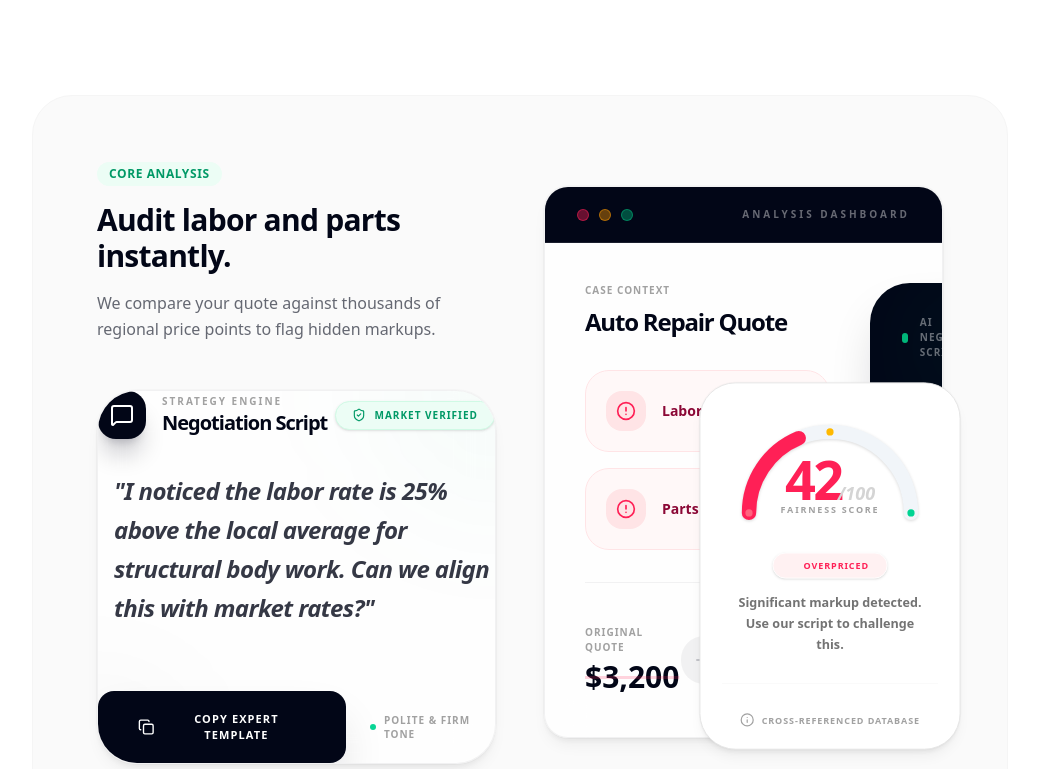
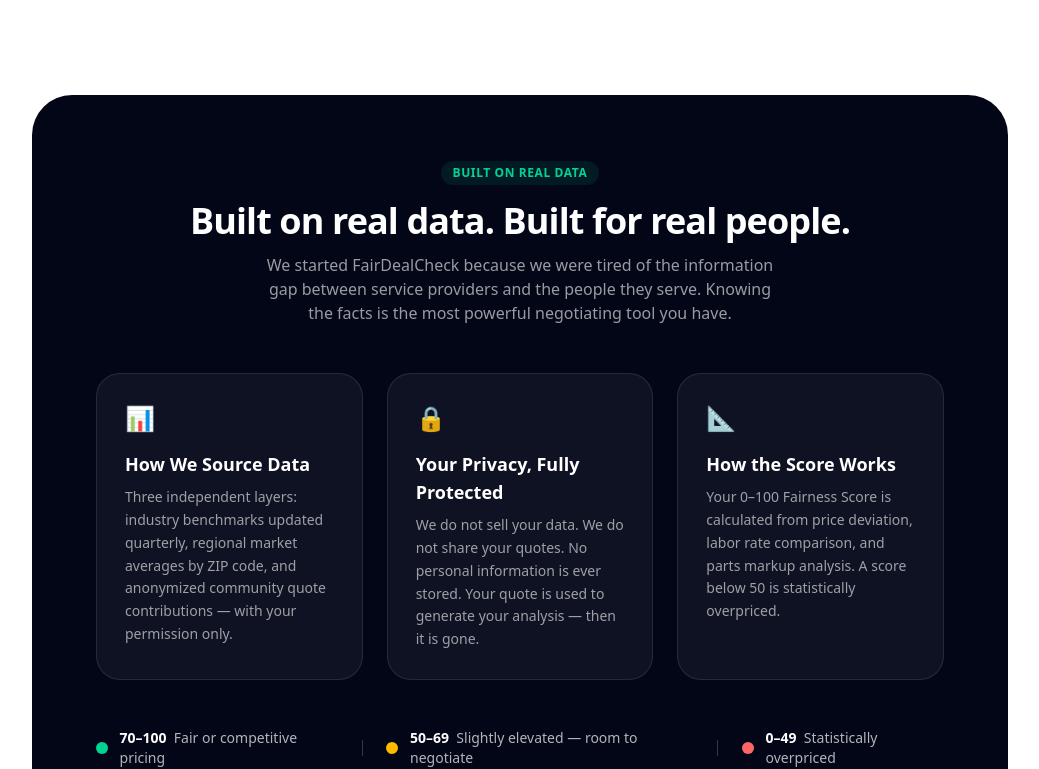
Before and after one commit to noutpelgrim/fairdealcheck, a Next.js app: page / in a window 1280 px wide. Shown: the part 1133-1902 px from the top of the page, without its empty margins (120-1159 px from the left). Built offline with nearby package versions, Linux system fonts and the light colour scheme.

Commit message:
feat: add trust and credibility section to landing page

```diff
--- a/src/app/page.tsx
+++ b/src/app/page.tsx
@@ -91,6 +91,65 @@
           </div>
         </section>
 
+
+        {/* Trust & Credibility Section */}
+        <section className="pb-24 px-6 max-w-5xl mx-auto">
+          {/* Dark banner */}
+          <div className="bg-navy rounded-[40px] p-10 md:p-16 text-white">
+            <div className="text-center mb-12">
+              <div className="inline-flex items-center space-x-2 text-emerald-400 bg-emerald-400/10 px-3 py-1 rounded-full text-xs font-bold uppercase tracking-wider mb-4">
+                Built on real data
+              </div>
+              <h2 className="text-4xl font-bold tracking-tight mb-3">
+                Built on real data. Built for real people.
+              </h2>
+              <p className="text-white/60 max-w-lg mx-auto">
+                We started FairDealCheck because we were tired of the information gap between service providers and the people they serve. Knowing the facts is the most powerful negotiating tool you have.
+              </p>
+            </div>
+
+            <div className="grid grid-cols-1 md:grid-cols-3 gap-6 mb-12">
+              <div className="bg-white/5 rounded-3xl p-7 border border-white/10">
+                <div className="text-emerald-400 text-2xl mb-4">&#128202;</div>
+                <h3 className="font-bold text-lg mb-2">How We Source Data</h3>
+                <p className="text-white/60 text-sm leading-relaxed">
+                  Three independent layers: industry benchmarks updated quarterly, regional market averages by ZIP code, and anonymized community quote contributions &mdash; with your permission only.
+                </p>
+              </div>
+              <div className="bg-white/5 rounded-3xl p-7 border border-white/10">
+                <div className="text-emerald-400 text-2xl mb-4">&#128274;</div>
+                <h3 className="font-bold text-lg mb-2">Your Privacy, Fully Protected</h3>
+                <p className="text-white/60 text-sm leading-relaxed">
+                  We do not sell your data. We do not share your quotes. No personal information is ever stored. Your quote is used to generate your analysis &mdash; then it is gone.
+                </p>
+              </div>
+              <div className="bg-white/5 rounded-3xl p-7 border border-white/10">
+                <div className="text-emerald-400 text-2xl mb-4">&#128208;</div>
+                <h3 className="font-bold text-lg mb-2">How the Score Works</h3>
+                <p className="text-white/60 text-sm leading-relaxed">
+                  Your 0&ndash;100 Fairness Score is calculated from price deviation, labor rate comparison, and parts markup analysis. A score below 50 is statistically overpriced.
+                </p>
+              </div>
+            </div>
+
+            <div className="flex flex-col sm:flex-row items-center justify-center gap-6 text-sm">
+              <div className="flex items-center gap-3">
+                <span className="inline-block w-3 h-3 rounded-full bg-emerald-400"></span>
+                <span className="text-white/70"><strong className="text-white">70&ndash;100</strong> &nbsp;Fair or competitive pricing</span>
+              </div>
+              <div className="hidden sm:block w-px h-4 bg-white/20"></div>
+              <div className="flex items-center gap-3">
+                <span className="inline-block w-3 h-3 rounded-full bg-amber-400"></span>
+                <span className="text-white/70"><strong className="text-white">50&ndash;69</strong> &nbsp;Slightly elevated &mdash; room to negotiate</span>
+              </div>
+              <div className="hidden sm:block w-px h-4 bg-white/20"></div>
+              <div className="flex items-center gap-3">
+                <span className="inline-block w-3 h-3 rounded-full bg-red-400"></span>
+                <span className="text-white/70"><strong className="text-white">0&ndash;49</strong> &nbsp;Statistically overpriced</span>
+              </div>
+            </div>
+          </div>
+        </section>
         {/* Product Preview Section */}
         <section className="pb-32 px-6 max-w-5xl mx-auto">
           <div className="relative bg-neutral-50 rounded-[40px] p-8 md:p-16 border border-neutral-100 overflow-hidden">
```
